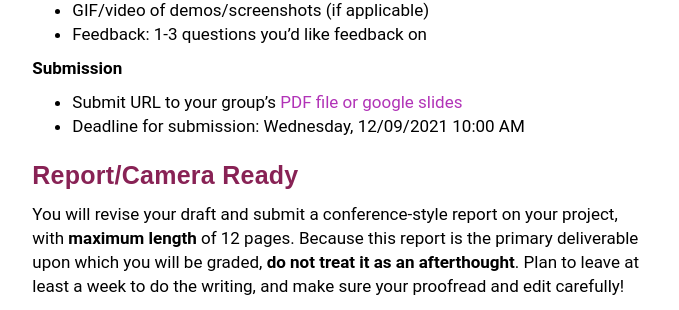
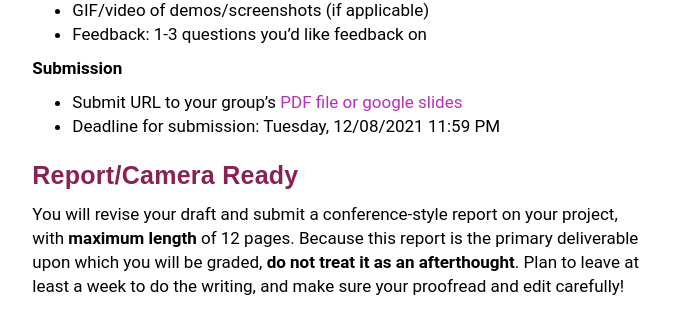
Before and after one commit to w6113/website_fall2020, a Jekyll site: the page built from projects.md, in a window 1280 px wide and 900 px high, scrolled down 2406 px. Shown: the part 144-454 px from the top of the window, without its empty margins (292-971 px from the left). Built offline with Jekyll 4.4.1, drawn with Linux system fonts in a browser that asks for light colours.

Commit message:
Update projects.md

```diff
--- a/projects.md
+++ b/projects.md
@@ -101,7 +101,7 @@ Your presentation should cover (in content, not necessarily one slide for each p
 **Submission**
 
 * Submit URL to your group's [PDF file or google slides](https://forms.gle/Ck1FX3higgbVUHkA9)
-* Deadline for submission: Wednesday, 12/09/2021 10:00 AM
+* Deadline for submission: Tuesday, 12/08/2021 11:59 PM
 
 
 
```
